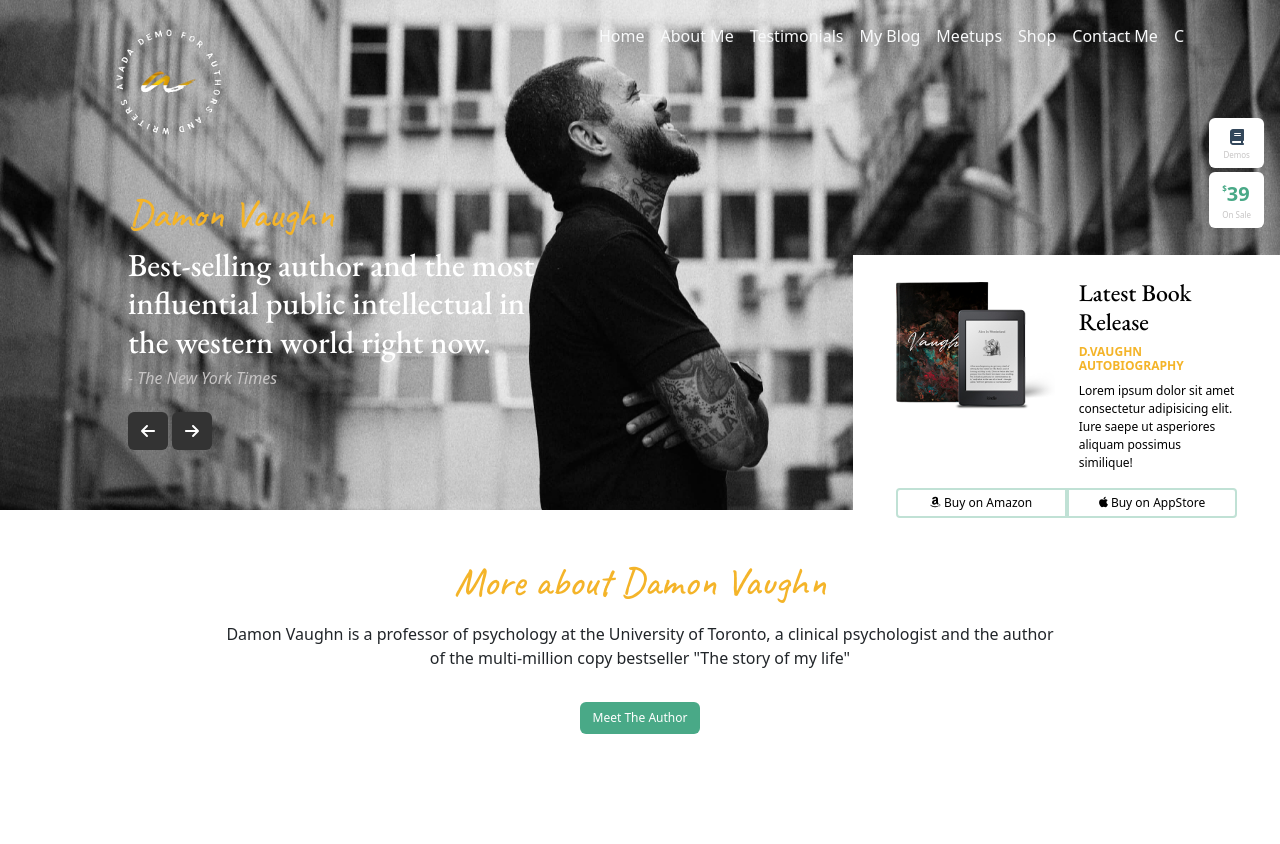
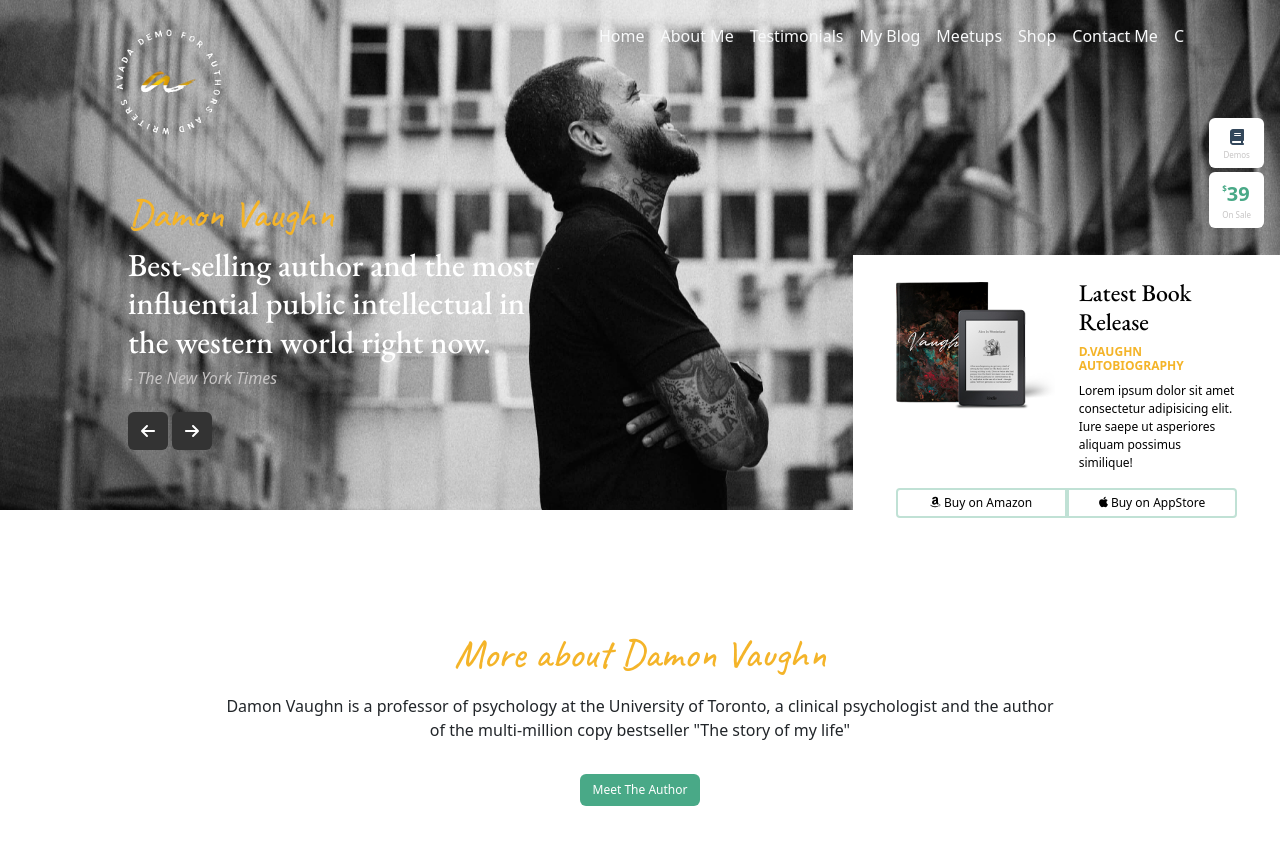
Before and after one commit to DomenicoDeSalvo/proj-html-vuejs, a Vue app: page / in a window 1280 px wide. Shown: the top 844 px of the page. Before the commit the page ends 800 px from the top, so only its background shows below. Built offline with nearby package versions, Linux system fonts and the light colour scheme.

Commit message:
fixes to the about section

```diff
--- a/src/components/main_components/SectionAbout.vue
+++ b/src/components/main_components/SectionAbout.vue
@@ -1,5 +1,5 @@
 <template>
-    <section class="text-center my-5">
+    <section class="about text-center d-flex align-items-center">
         <div class="container_65">
             <h1 class="decorated my-3">More about Damon Vaughn</h1>
             <p class="my-3">
@@ -20,6 +20,10 @@
 
 <style lang="scss" scoped>
     @use'../../assets/Style/partials/variables' as*;
+
+    .about{
+        height: 320px;
+    }
     h1{
         color: $brand_yellow;
     }
```
